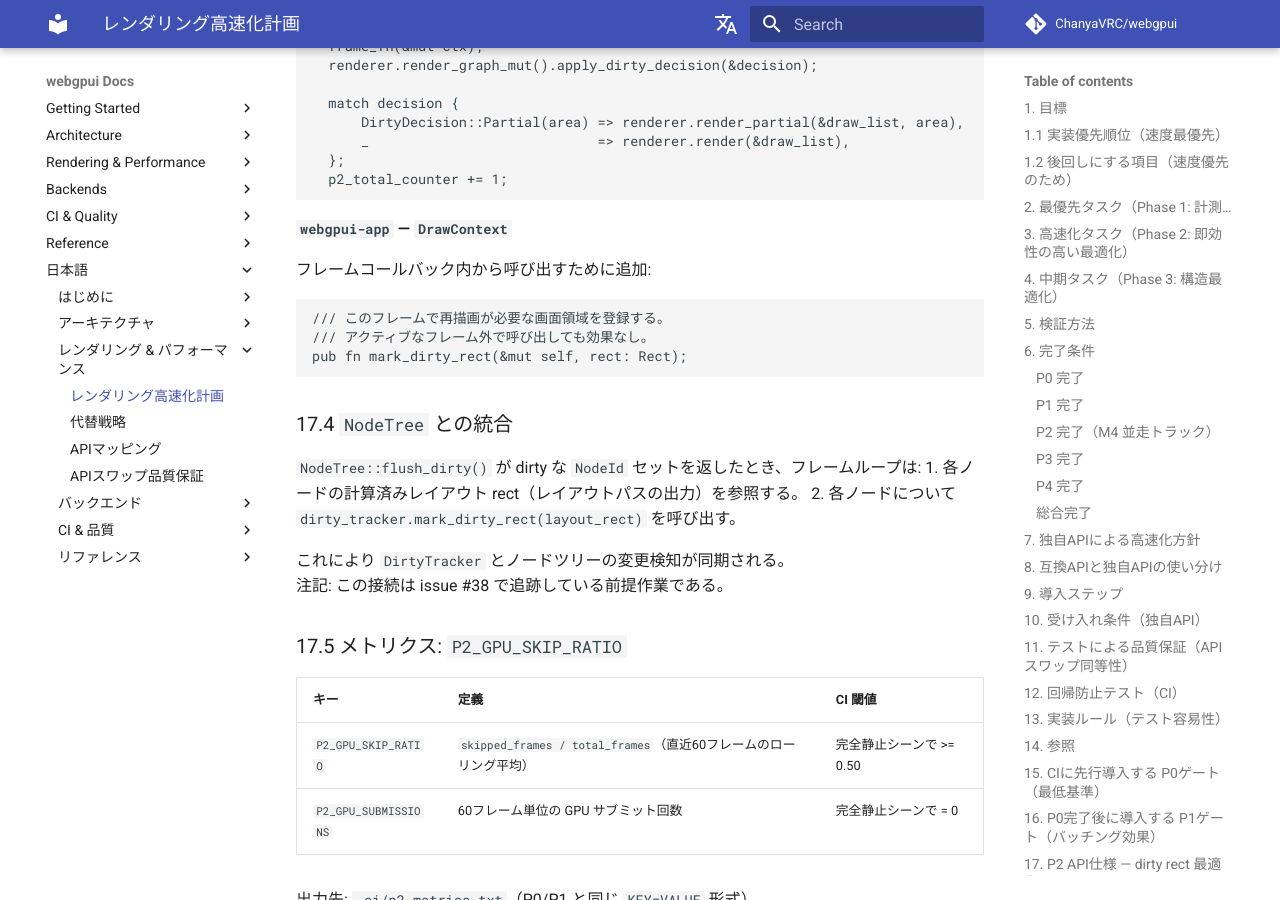
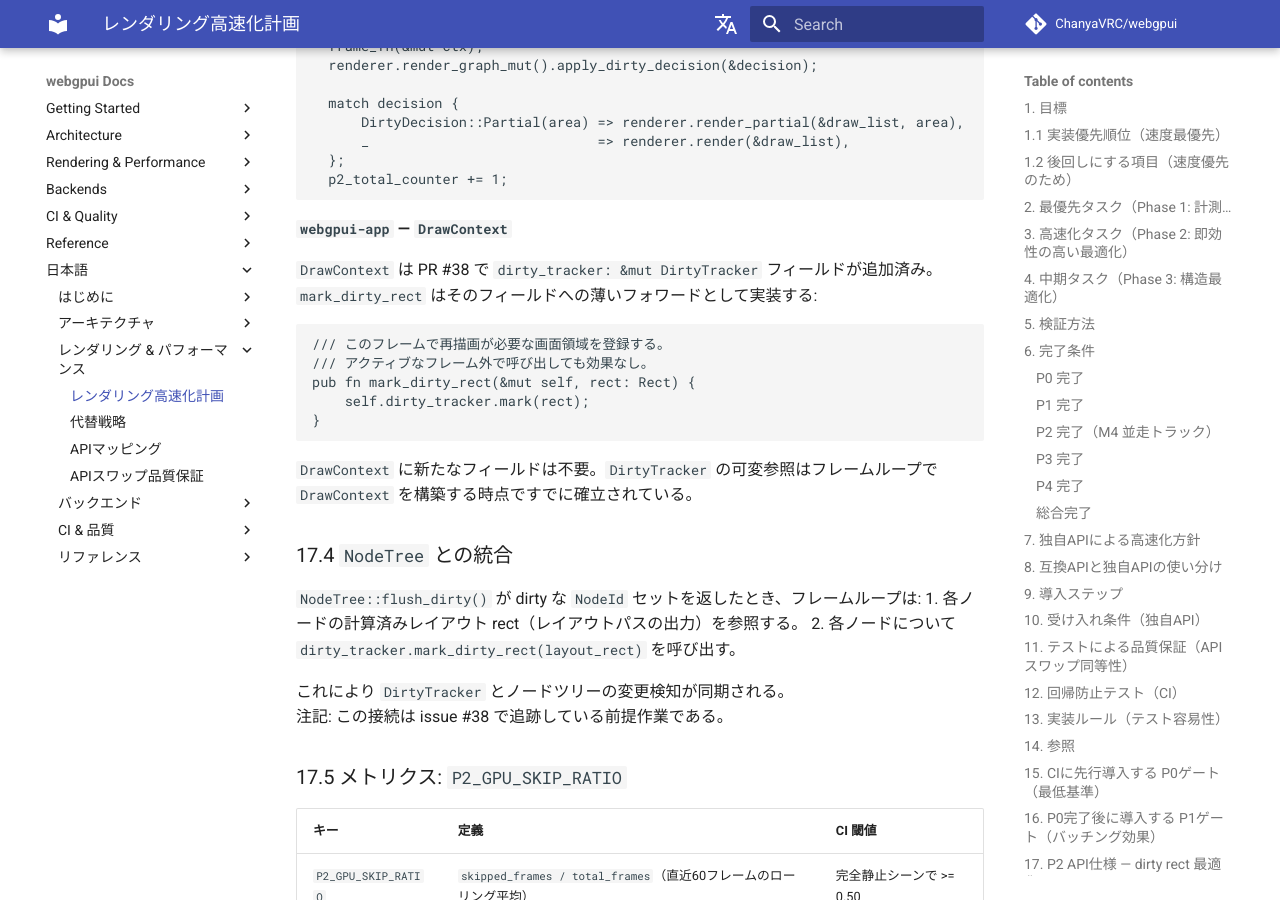
Before and after one commit to ChanyaVRC/webgpui, an MkDocs documentation site: the page built from docs/ja/rendering-performance-plan.md, in a window 1280 px wide and 900 px high, scrolled down 11604 px. Built offline with MkDocs 1.6.1 and Material for MkDocs 9.7.7, drawn with Linux system fonts in a browser that asks for light colours; comment, search, counter and statistics services are not loaded.

Commit message:
docs: document DrawContext DirtyTracker access in §17.3 (EN+JA) (#60)

````diff
--- a/docs/ja/rendering-performance-plan.md
+++ b/docs/ja/rendering-performance-plan.md
@@ -410,12 +410,19 @@ on RedrawRequested:
 
 **`webgpui-app` — `DrawContext`**
 
-フレームコールバック内から呼び出すために追加:
+`DrawContext` は PR #38 で `dirty_tracker: &mut DirtyTracker` フィールドが追加済み。
+`mark_dirty_rect` はそのフィールドへの薄いフォワードとして実装する:
+
 ```rust
 /// このフレームで再描画が必要な画面領域を登録する。
 /// アクティブなフレーム外で呼び出しても効果なし。
-pub fn mark_dirty_rect(&mut self, rect: Rect);
+pub fn mark_dirty_rect(&mut self, rect: Rect) {
+    self.dirty_tracker.mark(rect);
+}
 ```
+
+`DrawContext` に新たなフィールドは不要。`DirtyTracker` の可変参照はフレームループで
+`DrawContext` を構築する時点ですでに確立されている。
 
 ### 17.4 `NodeTree` との統合
 
````
Also changed, not shown: docs/rendering-performance-plan.md (+9 -2 lines).
